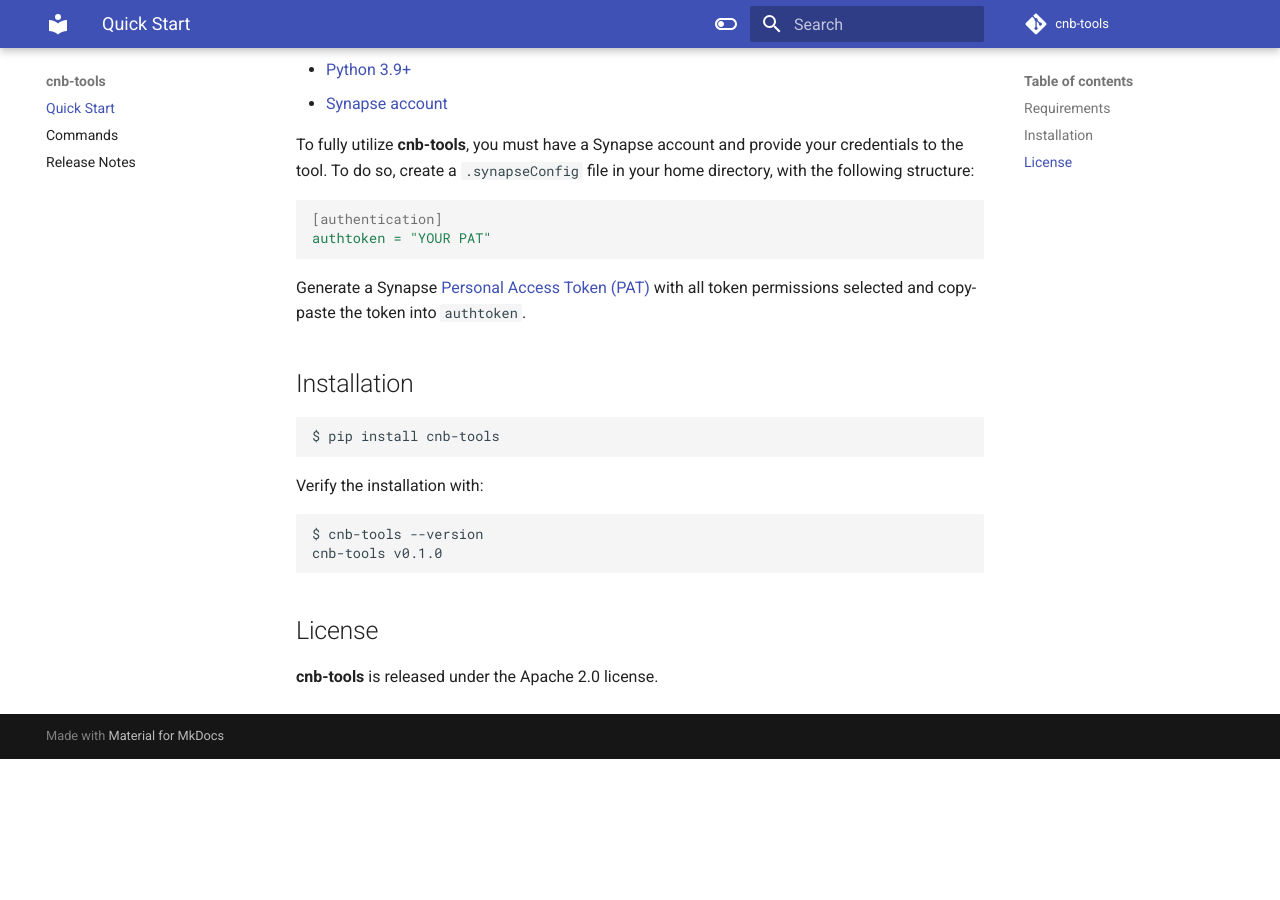
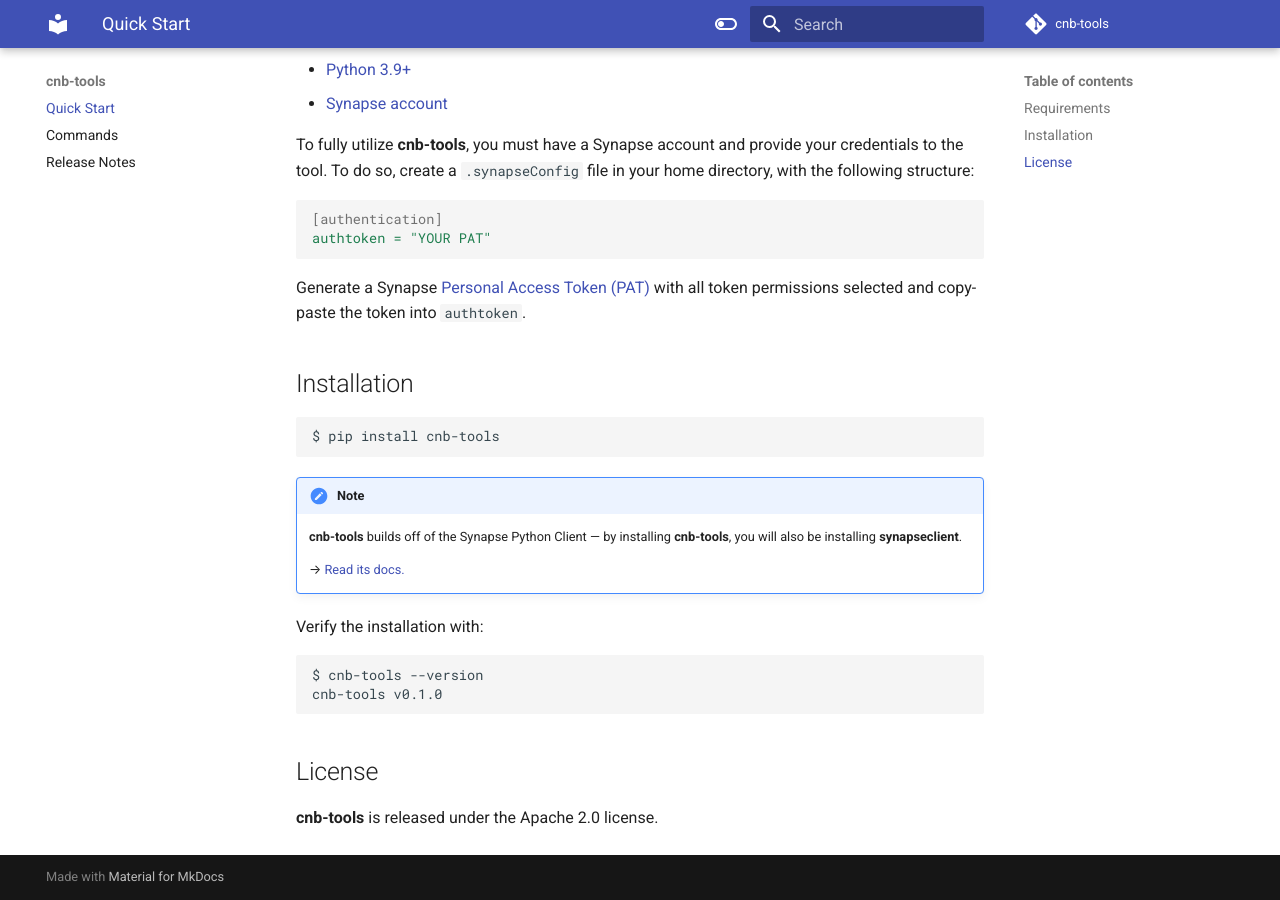
Before and after one commit to Sage-Bionetworks-Challenges/cnb-tools, an MkDocs documentation site: the page built from docs/index.md, in a window 1280 px wide and 900 px high, scrolled down 501 px. Built offline with MkDocs 1.6.1 and Material for MkDocs 9.7.7, drawn with Linux system fonts in a browser that asks for light colours; comment, search, counter and statistics services are not loaded; before the commit the page ends 1260 px from its top, so only the background shows below that.

Commit message:
add note about `synapseclient`

````diff
--- a/docs/index.md
+++ b/docs/index.md
@@ -46,6 +46,12 @@
 $ pip install cnb-tools
 ```
 
+!!! note
+    **cnb-tools** builds off of the Synapse Python Client — by
+    installing **cnb-tools**, you will also be installing **synapseclient**.
+
+    → [Read its docs.]
+
 Verify the installation with:
 
 ```
@@ -63,3 +69,4 @@
 [Python 3.9+]: https://www.python.org/downloads/
 [Synapse account]: https://www.synapse.org/#!LoginPlace:0
 [Personal Access Token (PAT)]: https://www.synapse.org/#!PersonalAccessTokens:
+[Read its docs.]: https://python-docs.synapse.org/build/html/index.html
````
Also changed, not shown: README.md (+7 -0 lines).
